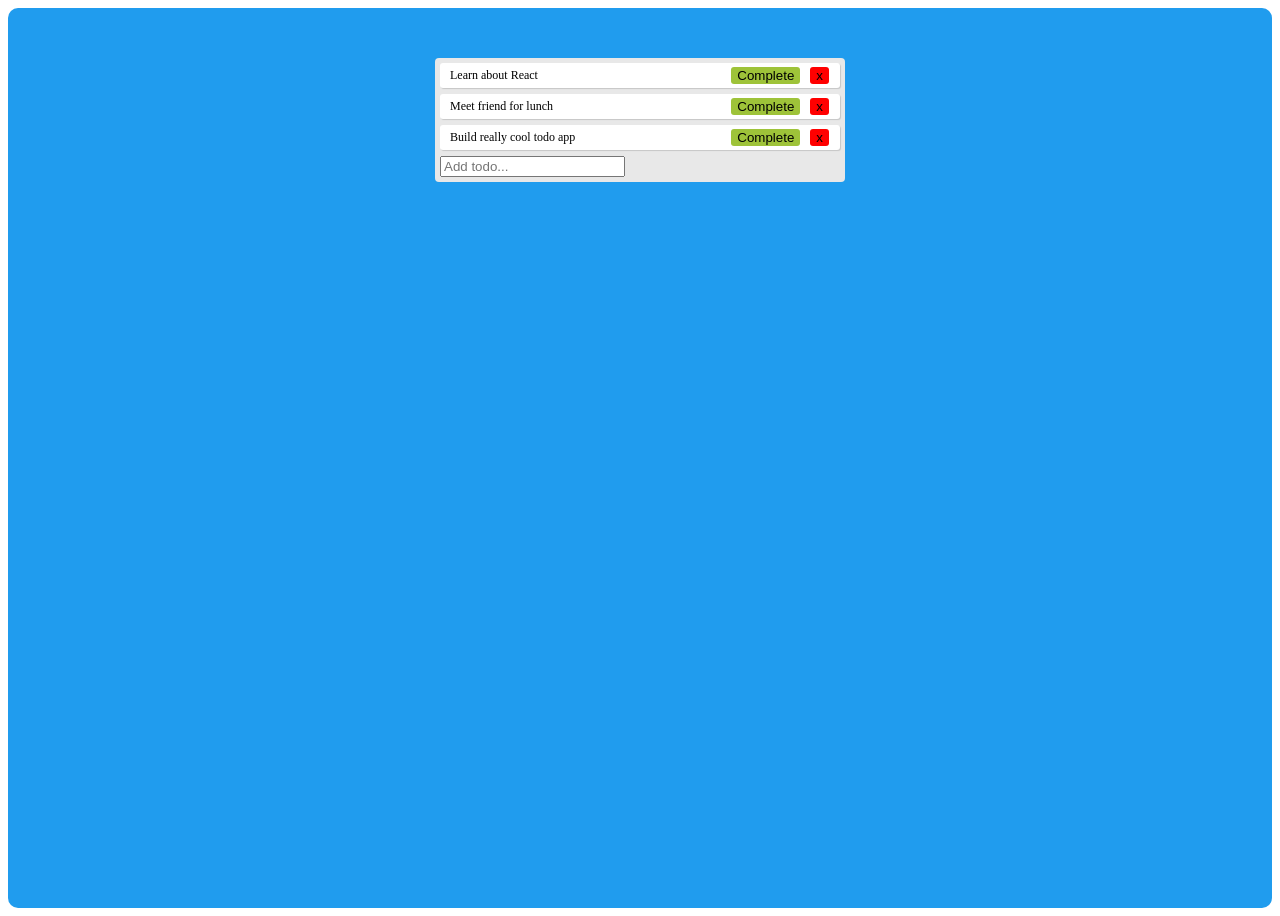
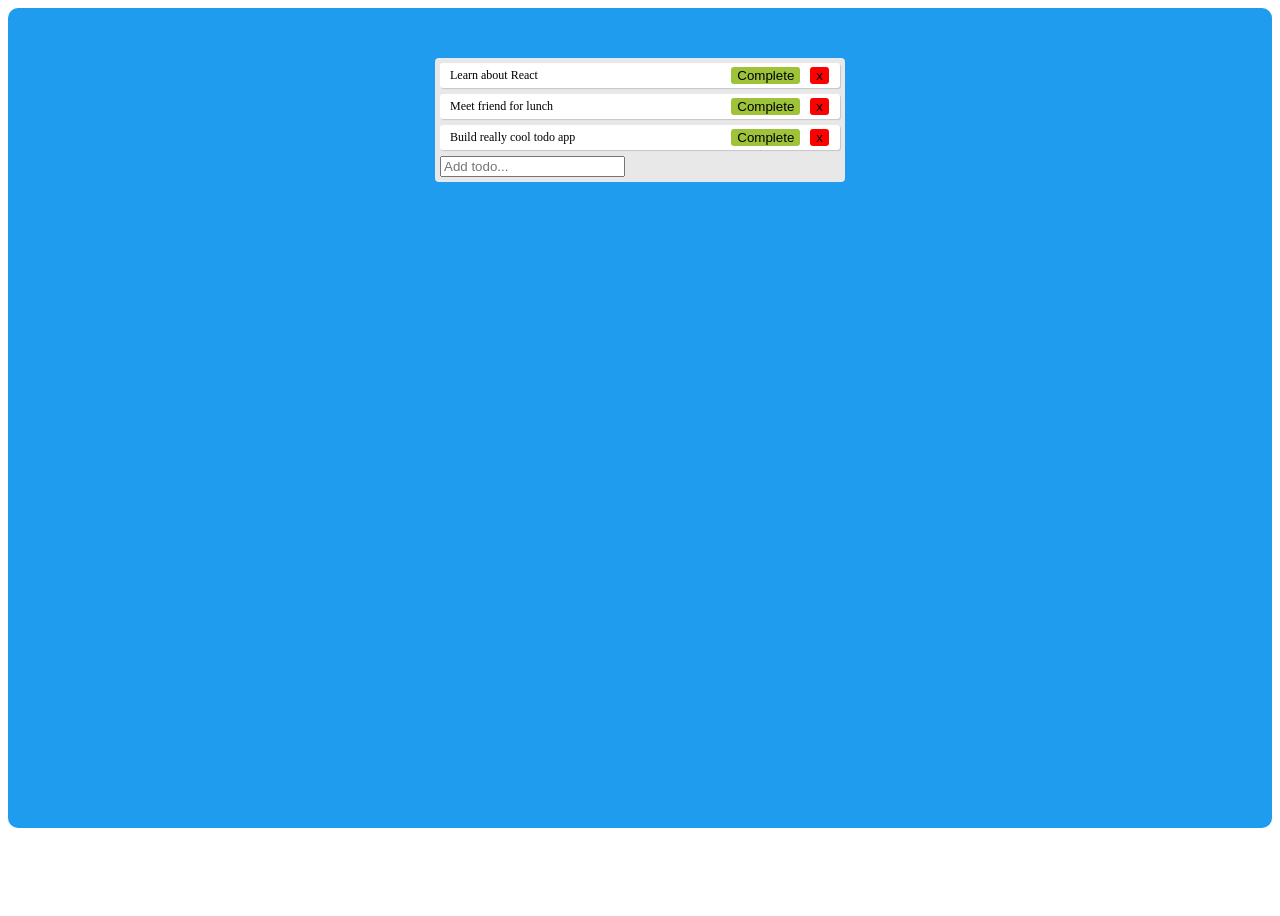
Before and after one commit to ab-noori/react-todo-app, a React (Create React App) app: page / in a window 1280 px wide. After the commit the page ends 836 px from the top, so only its background shows below. Built offline with nearby package versions, Linux system fonts and the light colour scheme.

Commit message:
Update the styling.

```diff
--- a/src/App.scss
+++ b/src/App.scss
@@ -1,6 +1,6 @@
 .app {
   padding: 50px;
-  height: 100vh;
+  min-height: 90vh;
   display: flex;
   background: #209cee;
   justify-content: center;
```
